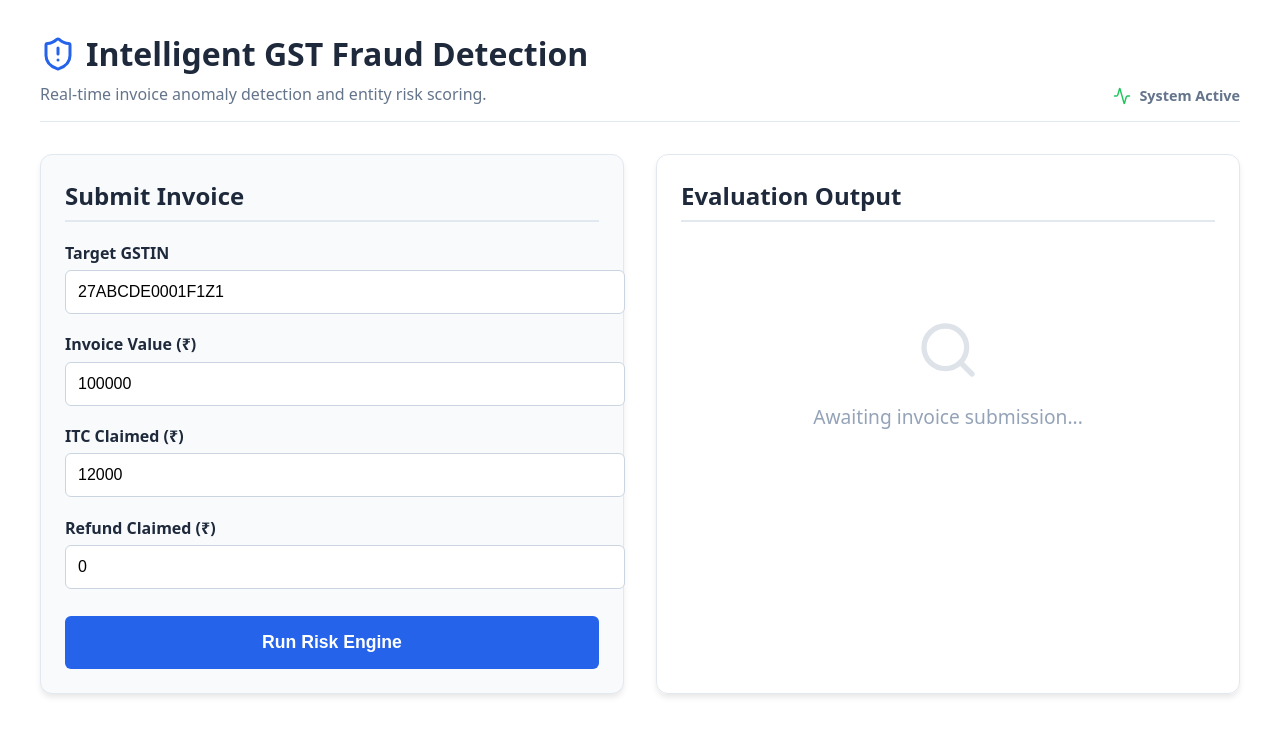
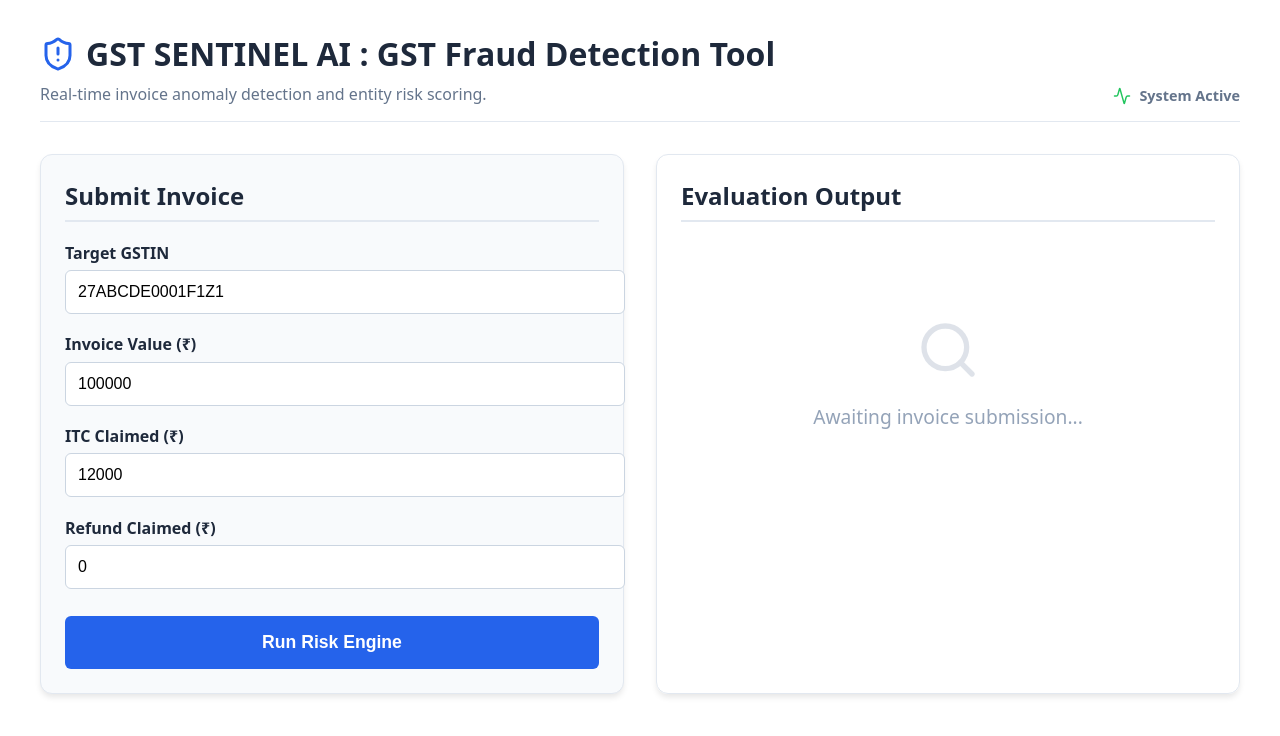
Before and after one commit to Ridreb05/Gst-Fraud, a React (Create React App) app in the folder frontend/: page / in a window 1280 px wide. Shown: the top 736 px of the page. Built offline with nearby package versions, Linux system fonts and the light colour scheme; the HTML template or start-up script is replaced by a standard one.

Commit message:
Update header title for GST Fraud Detection tool

```diff
--- a/frontend/src/App.js
+++ b/frontend/src/App.js
@@ -88,7 +88,7 @@ function App() {
         <div>
           <h1 style={{ display: 'flex', alignItems: 'center', gap: '10px', margin: '0 0 0.5rem 0' }}>
             <ShieldAlert size={36} color="#2563eb" />
-            Intelligent GST Fraud Detection
+            GST SENTINEL AI :  GST Fraud Detection Tool
           </h1>
           <p style={{ color: '#64748b', margin: 0 }}>Real-time invoice anomaly detection and entity risk scoring.</p>
         </div>
```
